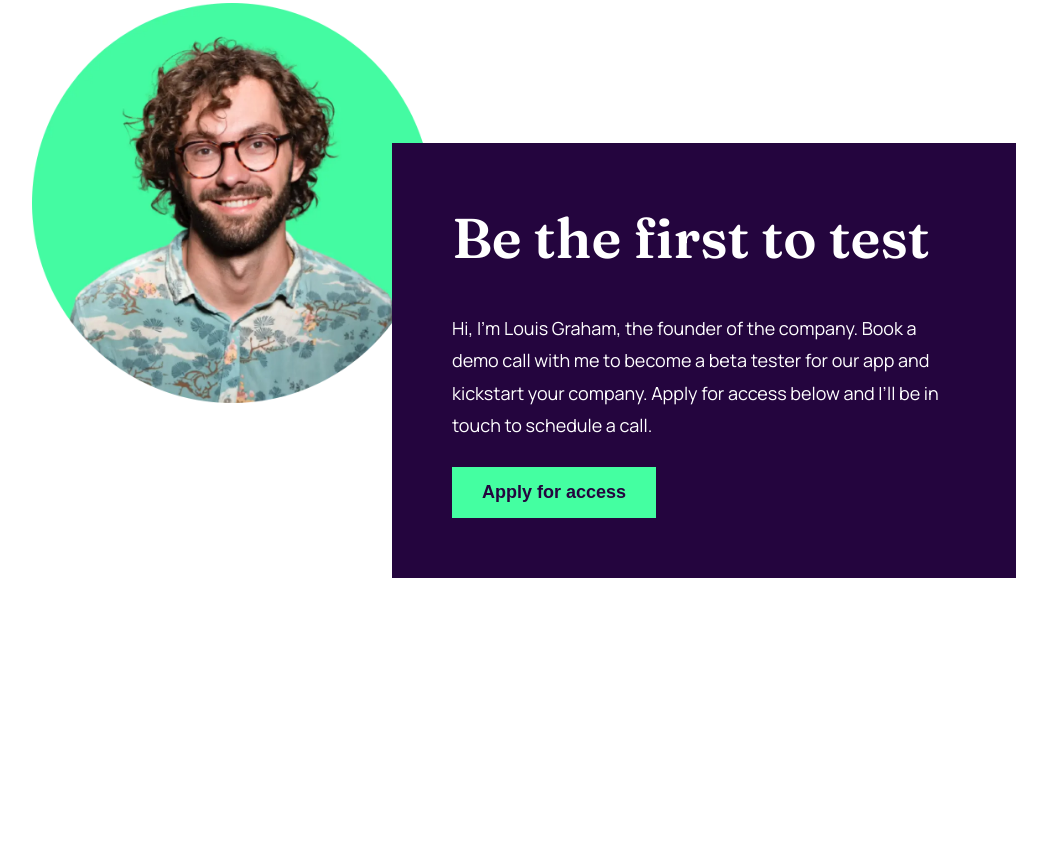
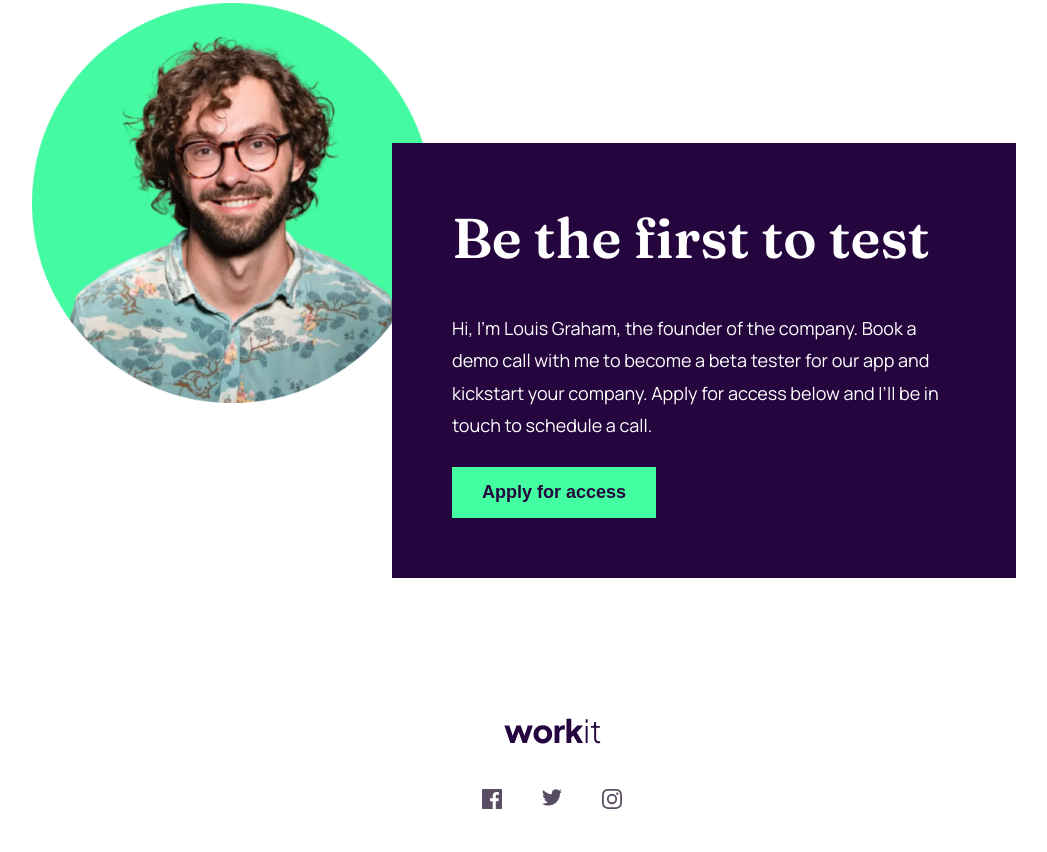
Before and after one commit to anacarolinabmv/FM-workit-landing-page, a website: page src/index.html in a window 1280 px wide. Shown: the part 1497-2349 px from the top of the page, without its empty margins (88-1135 px from the left). Before the commit the page ends 2175 px from the top, so only its background shows below. Drawn offline with Linux system fonts and the light colour scheme.

Commit message:
Style footer link and active styles

```diff
--- a/src/index.html
+++ b/src/index.html
@@ -88,7 +88,16 @@
         </div>
       </section>
     </main>
-    <footer></footer>
+    <footer class="footer">
+      <div class="logo-box">
+        <img src="assets/images/logo-dark.svg" alt="Logo" class="logo-box__logo" />
+      </div>
+      <div class="social-icons">
+        <div class="social-icons__facebook"></div>
+        <div class="social-icons__twitter"></div>
+        <div class="social-icons__instagram"></div>
+      </div>
+    </footer>
   </body>
 </html>
 
--- a/src/scss/_layout.scss
+++ b/src/scss/_layout.scss
@@ -102,3 +102,42 @@
     }
   }
 }
+
+.footer {
+  text-align: center;
+  padding: 4rem;
+
+  .social-icons {
+    padding: 4rem 0;
+    display: flex;
+    justify-content: center;
+    gap: 4rem;
+
+    & * {
+      width: 2rem;
+      height: 2rem;
+      background-color: $greyish-purple;
+      -webkit-mask-repeat: no-repeat;
+      mask-repeat: no-repeat;
+      transition: all 300ms;
+      cursor: pointer;
+
+      &:hover {
+        background-color: $purple;
+      }
+    }
+
+    &__facebook {
+      -webkit-mask-image: url(/src/assets/images/icon-facebook.svg);
+      mask-image: url(/src/assets/images/icon-facebook.svg);
+    }
+    &__twitter {
+      -webkit-mask-image: url(/src/assets/images/icon-twitter.svg);
+      mask-image: url(/src/assets/images/icon-twitter.svg);
+    }
+    &__instagram {
+      -webkit-mask-image: url(/src/assets/images/icon-instagram.svg);
+      mask-image: url(/src/assets/images/icon-instagram.svg);
+    }
+  }
+}
```
Also changed, not shown: src/css/style.css, 1 other file.
